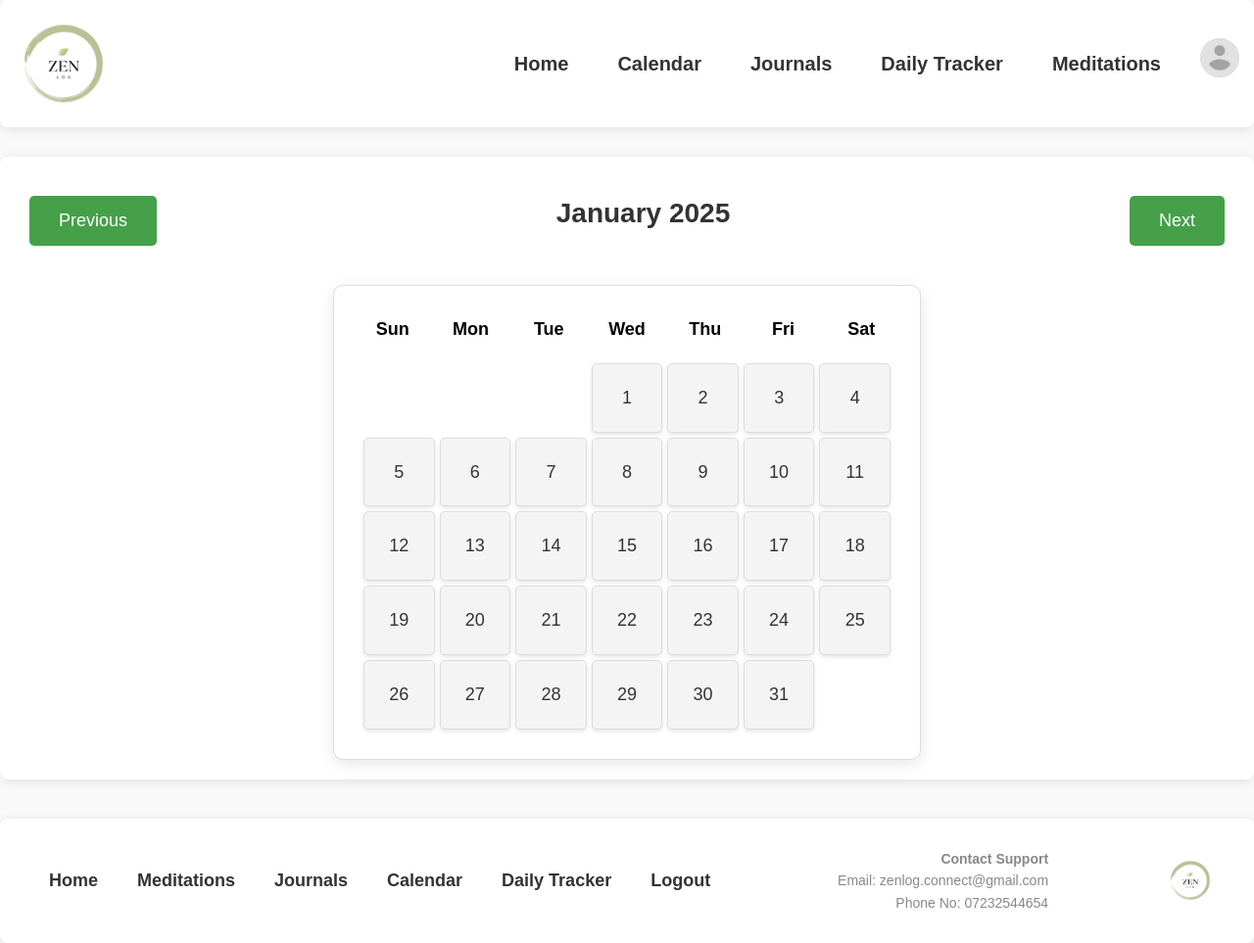
After one commit to elicoco/Mental-Health-Website, a Flask app: page /calendar in a window 1280 px wide. The commit adds this page. Shown: the whole page at 98% size. Run offline with Flask 3, Linux system fonts and the light colour scheme; the visitor is signed in with stand-in values (Sample User, id 1).

Commit message:
Calendar part 1

```diff
--- /dev/null
+++ b/Static/CSS/calendar.css
@@ -0,0 +1,123 @@
+/* General Styling */
+body {
+    font-family: Arial, sans-serif;
+    text-align: center;
+    background-color: #f9f9f9;
+    margin: 0;
+    padding: 0;
+}
+#calendar-header {
+    display: flex;
+    justify-content: space-between;
+    align-items: center;
+    margin: 0 auto 20px;
+}
+
+
+/* Calendar Container */
+#calendar {
+    max-width: 600px;
+    margin: auto;
+    background: #fff;
+    border-radius: 10px;
+    overflow: hidden;
+    padding: 20px;
+    box-shadow: 0 4px 15px rgba(0, 0, 0, 0.1);
+    border: 1px solid #ddd;
+}
+
+/* Month Title */
+#month-year {
+    font-size: 28px;
+    font-weight: bold;
+    margin-bottom: 15px;
+    color: #333;
+}
+
+/* Weekdays Styling */
+.weekdays {
+    display: grid;
+    grid-template-columns: repeat(7, 1fr);
+    color: rgb(0, 0, 0);
+    font-weight: bold;
+    padding: 10px 0;
+    border-radius: 5px 5px 0 0;
+}
+
+.weekdays div {
+    text-align: center;
+    font-size: 18px;
+}
+
+/* Days Grid */
+.days {
+    display: grid;
+    grid-template-columns: repeat(7, 1fr);
+    gap: 5px;
+    padding: 10px;
+}
+
+/* Individual Day Styling */
+.day {
+    padding: 20px;
+    background: #f4f4f4;
+    border: 1px solid #ddd;
+    border-radius: 5px;
+    cursor: pointer;
+    font-size: 18px;
+    color: #333;
+    text-align: center;
+    transition: all 0.3s ease;
+    box-shadow: 0 2px 4px rgba(0, 0, 0, 0.1);
+}
+
+.day:hover {
+    background: #007bff;
+    color: white;
+    transform: scale(1.05);
+}
+
+/* Empty Days */
+.day.blank {
+    background: none;
+    border: none;
+    cursor: default;
+    box-shadow: none;
+}
+
+/* Navigation Buttons */
+button {
+    background:  #45a049;;
+    color: white;
+    border: none;
+    padding: 15px 30px;
+    margin: 20px 10px;
+    font-size: 18px;
+    border-radius: 5px;
+    cursor: pointer;
+    transition: all 0.3s ease;
+}
+
+button:hover {
+    opacity: 0.9;
+}
+
+/* Responsive Design */
+@media (max-width: 1000px) {
+    #calendar {
+        max-width: 90%;
+    }
+
+    .day {
+        padding: 15px;
+        font-size: 16px;
+    }
+
+    .weekdays div {
+        font-size: 16px;
+    }
+
+    button {
+        width: 100%;
+    }
+}
--- /dev/null
+++ b/Static/JS/calendar.js
@@ -0,0 +1,71 @@
+const months = [
+    "January", "February", "March", "April", "May", "June",
+    "July", "August", "September", "October", "November", "December"
+  ];
+// Function to generate calendar
+function generateCalendar(year, month){
+    // the month and year are displayed as the title
+    document.getElementById("month-year").innerHTML = `${months[month]} ${year}`;
+    // clear the calendar
+    document.getElementById("daysContainer").innerHTML = "";
+    // get days in month
+    amountofdays = new Date(year, month + 1, 0).getDate();
+    // finds day the month starts on
+    startday = new Date(year, month, 1).getDay();
+    // finds div I want to enter it into
+    let targetDiv = document.getElementById("daysContainer");
+    for (let j = 1; j <= startday; j++){ // loops through amount of days
+        // to make the calendar start on the normal start day
+        let newDiv = document.createElement("div");
+        // creates new div
+        newDiv.classList.add("day.blank");
+        // adds blank class to it
+        targetDiv.appendChild(newDiv);
+    }
+    for (let i = 1; i <= amountofdays; i++){ // loops through every day
+        // of the month
+        let newDiv = document.createElement("div");
+        // creates new div
+        newDiv.textContent = i;
+        newDiv.classList.add("day");
+        // add a function to each day of the calendar
+        newDiv.addEventListener("click", function() {
+            handleDayClick(i, month+1, year);
+        });
+        targetDiv.appendChild(newDiv);
+    }
+}
+
+// function which runs when a day is clicked
+function handleDayClick(day, month, year){
+    console.log(`${day} ${month} ${year}`)
+}
+
+// Load current month and year
+const today = new Date();
+let currentYear = today.getFullYear();
+let currentMonth = today.getMonth();
+generateCalendar(currentYear, currentMonth)
+
+function prevMonth() {
+    // makes the month one less
+    currentMonth--;
+    if (currentMonth < 0) {
+        // if its less than 0 then
+        // move the year back by 1
+        currentMonth = 11;
+        currentYear--;
+    }
+    generateCalendar(currentYear, currentMonth);
+}
+
+function nextMonth() {
+    currentMonth++;
+    if (currentMonth > 11) {
+        // if its grater than 0 then
+        // move the year forward by 1
+        currentMonth = 0;
+        currentYear++;
+    }
+    generateCalendar(currentYear, currentMonth);
+}
--- a/main.py
+++ b/main.py
@@ -283,6 +283,18 @@ def display_scatter_graph(grouptype):
         grouptype = grouptype.capitalize()
         return render_template("scatter-graph-display.html", stats=stats_json, name = grouptype)
 
+@app.route('/calendar',methods=['GET','POST'])
+def calendar():
+    in_session = check_if_session()
+    if in_session is not None:
+        return in_session
+    else:
+        if request.method == 'GET':
+            return render_template("calendar.html")
+        # else:
+
+
+
 @app.route('/logout')
 def logout():
     session.pop('username', None)
--- /dev/null
+++ b/templates/calendar.html
@@ -0,0 +1,35 @@
+{% extends "template.html" %}
+
+{% block title %}
+Calendar
+{% endblock %}
+
+{% block links %}
+<link rel="stylesheet" href="{{ url_for('static', filename='CSS/calendar.css') }}">
+{% endblock %}
+
+
+{% block main %}
+<div id="calendar-header">
+    <button onclick="prevMonth()">Previous</button>
+    <h1 id="month-year"></h1>
+    <button onclick="nextMonth()">Next</button>
+</div>
+
+<div id="calendar">
+    <div class="weekdays">
+        <div>Sun</div>
+        <div>Mon</div>
+        <div>Tue</div>
+        <div>Wed</div>
+        <div>Thu</div>
+        <div>Fri</div>
+        <div>Sat</div>
+    </div>
+    <div class="days" id="daysContainer"></div>
+</div>
+
+
+<script src="{{ url_for('static', filename='js/calendar.js') }}"> </script>
+
+{% endblock %}
--- a/templates/daily_tracker.html
+++ b/templates/daily_tracker.html
@@ -13,9 +13,6 @@ Daily Tracker
     <h5>{{daily_tracker.date}}</h5>
 </div>
 <div class="div50width">
-    <div class="div50height">
-        <h1>Habit Log</h1>
-    </div>
     <div class="div50height">
         <div class="slider-container">
             <h2>Mood Score</h2>
--- a/templates/template.html
+++ b/templates/template.html
@@ -18,6 +18,11 @@
                 <a href="{{ url_for('main') }}" class="header_link">
                     <div class="headerdiv">
                         <h1 class="header_title">Home</h1>
+                    </div>
+                </a>
+                <a href="{{ url_for('calendar') }}" class="header_link">
+                    <div class="headerdiv">
+                        <h1 class="header_title">Calendar</h1>
                     </div>
                 </a>
                 <a href="{{ url_for('journal') }}" class="header_link">
@@ -83,6 +88,11 @@
                         <h1 class="footer_title">Journals</h1>
                     </div>
                 </a>
+                <a href="{{ url_for('calendar') }}" class="footer_link">
+                    <div class="footerdivs">
+                        <h1 class="footer_title">Calendar</h1>
+                    </div>
+                </a>
                 <a href="{{ url_for('daily_tracker') }}" class="footer_link">
                     <div class="footerdivs">
                         <h1 class="footer_title">Daily Tracker</h1>
```
